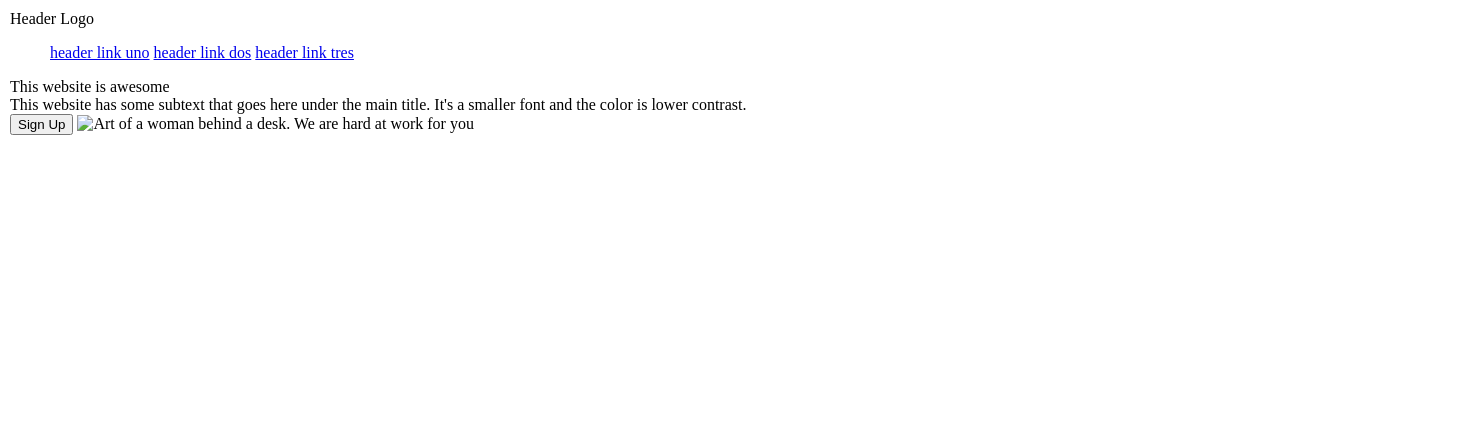
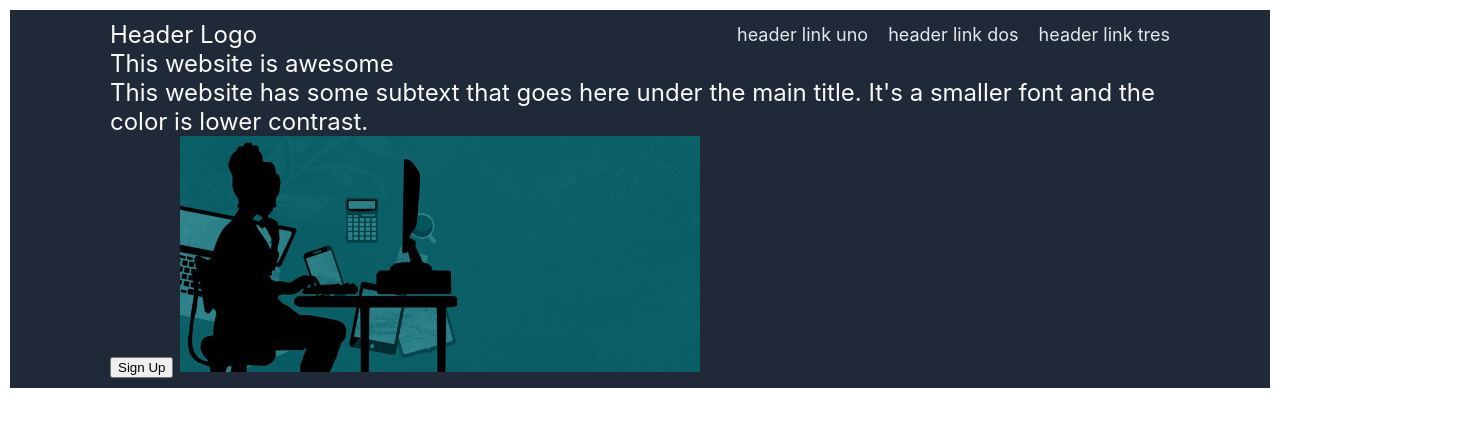
Before and after one commit to Heaviist/landing-page, a plain HTML site: page index.html in a window 1280 px wide. Shown: the whole page, 1460 px wide, since content can reach past the window. Drawn offline with Linux system fonts and the light colour scheme.

Commit message:
Apply basic styling to header of top section

```diff
--- a/index.html
+++ b/index.html
@@ -10,21 +10,27 @@
 </head>
 
 <body>
+  <div class="section-top">
     <div class="header">
-    <div class="header-left">
+      <div>
         Header Logo
       </div>
       <ul class="header-right">
-      <a href="google.com">header link uno</a>
-      <a href="google.com">header link dos</a>
-      <a href="google.com">header link tres</a>
+        <a href="https://www.google.com">header link uno</a>
+        <a href="https://www.google.com">header link dos</a>
+        <a href="https://www.google.com">header link tres</a>
       </ul>
     </div>
 
+    <div class="section-top-content">
       <div class="hero">This website is awesome</div>
-  <div class="hero-sub">This website has some subtext that goes here under the main title. It's a smaller font and the color is lower contrast.</div>
+      <div class="hero-sub">This website has some subtext that goes here under the main title. It's a smaller font and
+        the
+        color is lower contrast.</div>
       <button>Sign Up</button>
-  <img src="./images/woman_working.jpg" alt="Art of a woman behind a desk. We are hard at work for you">
+      <img src="./images/woman_working_scaled.jpg" alt="Art of a woman behind a desk. We are hard at work for you">
+    </div>
+  </div>
 </body>
 
 </html>
--- a/styles.css
+++ b/styles.css
@@ -1,10 +1,38 @@
 body {
-  width: 1440px;
+  max-width: 1440px;
   margin: auto;
   padding: 10px;
+  font-family: -apple-system, BlinkMacSystemFont, 'Segoe UI', Roboto, Oxygen, Ubuntu, Cantarell, 'Open Sans', 'Helvetica Neue', sans-serif;
 }
 
 img {
   height: auto;
   width: 520px;
 }
+
+ul {
+  list-style-type: none;
+  display: flex;
+  margin: 0;
+  padding: 0;
+  gap: 20px;
+}
+
+a {
+  font-size: 18px;
+  text-decoration: none;
+  color: #E5E7EB;
+}
+
+.section-top {
+  background-color: #1F2937;
+  padding: 10px 100px;
+  color: #F9FAF8;
+  font-size: 24px;
+}
+
+.header {
+  display: flex;
+  justify-content: space-between;
+  align-items: center;
+}
```
Also changed, not shown: images/woman_working_scaled.jpg (added). Lines whose indentation alone changed are shown as unchanged.
